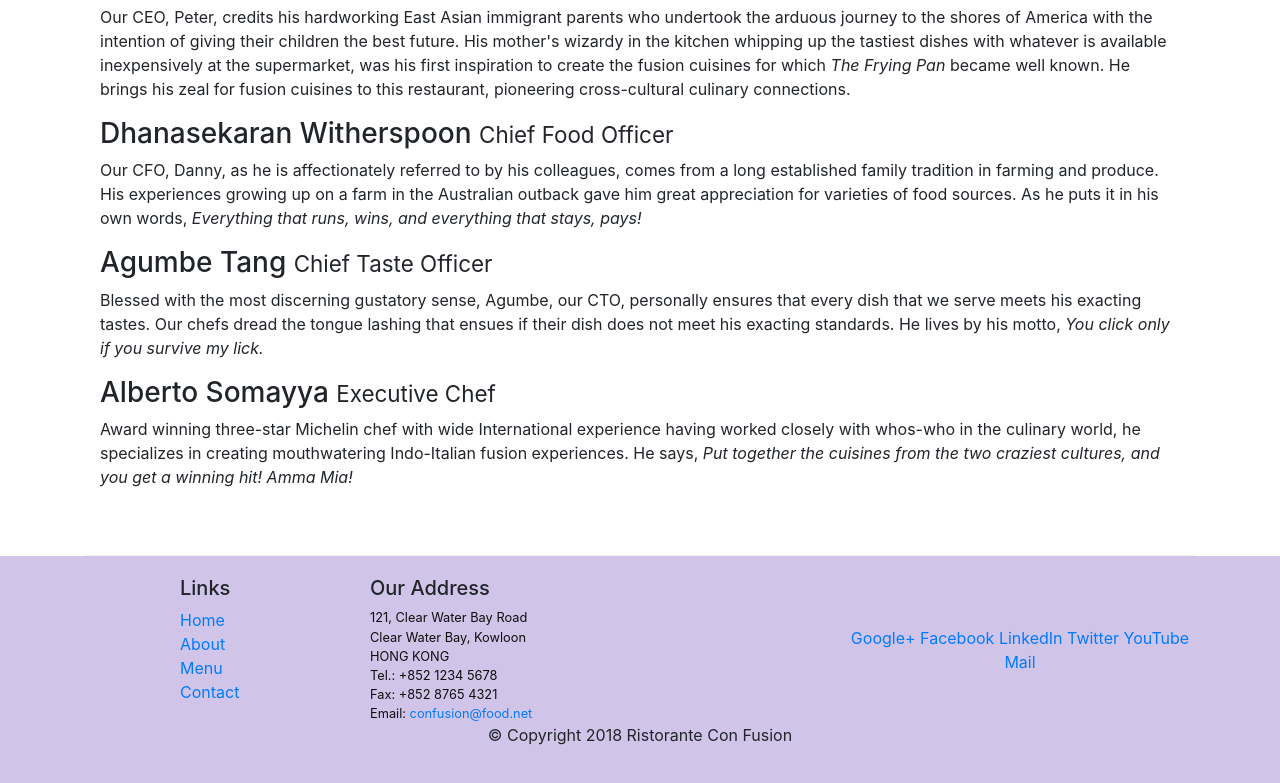
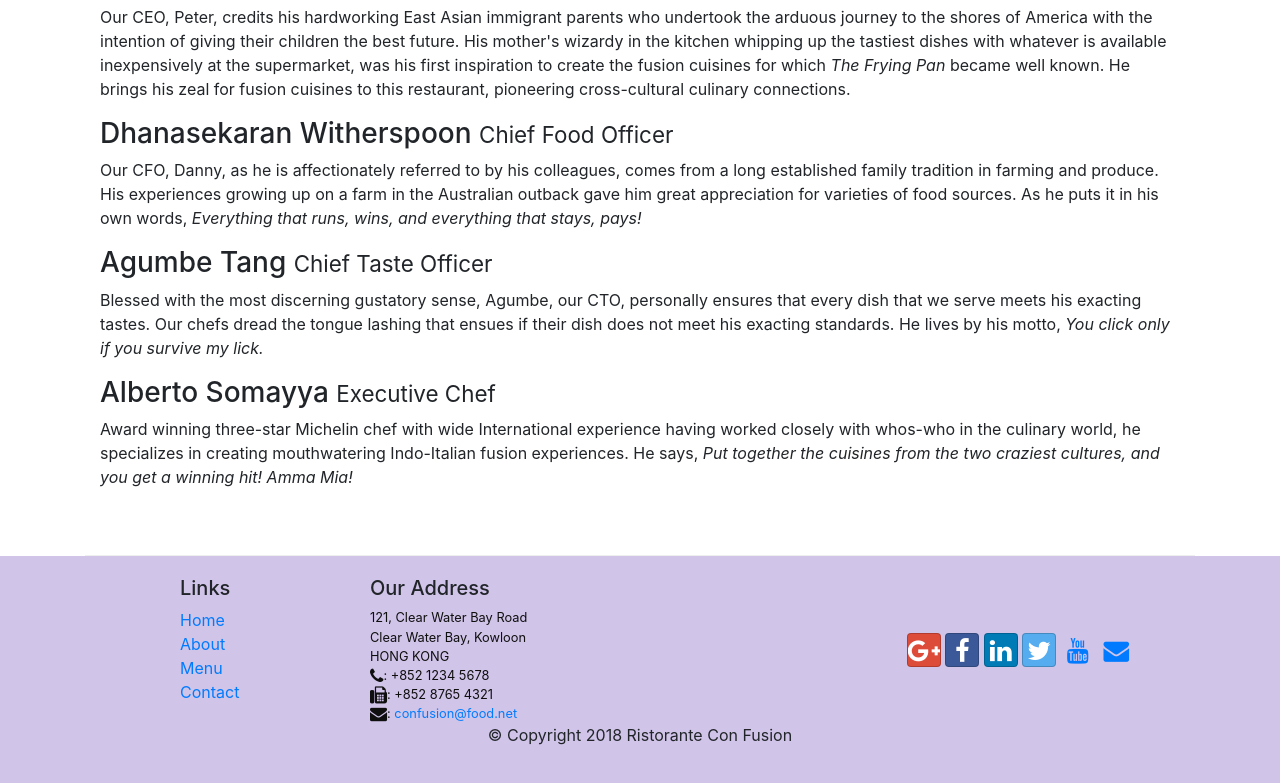
Before and after one commit to prerna-agg/bootstrap, a website: page aboutus.html in a window 1280 px wide. Shown: the part 974-1757 px from the top of the page. Drawn offline with nearby package versions, Linux system fonts and the light colour scheme.

Commit message:
icon fonts

```diff
--- a/aboutus.html
+++ b/aboutus.html
@@ -9,6 +9,8 @@
 
     <!-- Bootstrap CSS -->
     <link rel="stylesheet" href="node_modules/bootstrap/dist/css/bootstrap.min.css">
+    <link rel="stylesheet" href="node_modules/font-awesome/css/font-awesome.min.css">
+    <link rel="stylesheet" href="node_modules/bootstrap-social/bootstrap-social.css">
     <link rel="stylesheet" href="css/styles.css">
     <title>Ristorante Con Fusion: About Us</title>
 
@@ -30,22 +32,22 @@
                 <ul class="navbar-nav mr-auto ">
                     <li class="nav-item">
                         <a class="nav-link" href="./index.html">
-                                Home
+                            <span class="fa fa-home fa-lg"></span> Home
                         </a>
                     </li>
                     <li class="nav-item active">
                         <a class="nav-link" href="./aboutus.html">
-                                About
+                            <span class="fa fa-info fa-lg"></span> About
                         </a>
                     </li>
                     <li class="nav-item">
                         <a class="nav-link" href="#">
-                                Menu
+                            <span class="fa fa-list fa-lg"></span> Menu
                         </a>
                     </li>
                     <li class="nav-item">
                         <a class="nav-link" href="#">
-                                Contact
+                            <span class="fa fa-address-card fa-lg"></span> Contact
                         </a>
                     </li>
                 </ul>
@@ -57,7 +59,8 @@
             <div class="row row-header">
                 <div class="col-12 col-sm-8">
                     <h1>Ristorante con Fusion</h1>
-                    <p>We take inspiration from the World's best cuisines, and create a unique fusion experience. Our lipsmacking creations will tickle your culinary senses!</p>
+                    <p>We take inspiration from the World's best cuisines, and create a unique fusion experience. Our
+                        lipsmacking creations will tickle your culinary senses!</p>
                 </div>
                 <div class="col-12 col-sm">
                 </div>
@@ -80,8 +83,13 @@
         <div class="row row-content">
             <div class="col-12 col-sm-6">
                 <h2>Our History</h2>
-                <p>Started in 2010, Ristorante con Fusion quickly established itself as a culinary icon par excellence in Hong Kong. With its unique brand of world fusion cuisine that can be found nowhere else, it enjoys patronage from the A-list clientele in Hong Kong.  Featuring four of the best three-star Michelin chefs in the world, you never know what will arrive on your plate the next time you visit us.</p>
-                <p>The restaurant traces its humble beginnings to <em>The Frying Pan</em>, a successful chain started by our CEO, Mr. Peter Pan, that featured for the first time the world's best cuisines in a pan.</p>
+                <p>Started in 2010, Ristorante con Fusion quickly established itself as a culinary icon par excellence
+                    in Hong Kong. With its unique brand of world fusion cuisine that can be found nowhere else, it
+                    enjoys patronage from the A-list clientele in Hong Kong. Featuring four of the best three-star
+                    Michelin chefs in the world, you never know what will arrive on your plate the next time you visit
+                    us.</p>
+                <p>The restaurant traces its humble beginnings to <em>The Frying Pan</em>, a successful chain started by
+                    our CEO, Mr. Peter Pan, that featured for the first time the world's best cuisines in a pan.</p>
             </div>
             <div class="col col-sm">
 
@@ -93,13 +101,27 @@
             <div class="col">
                 <h2>Corporate Leadership</h2>
                 <h3>Peter Pan <small>Chief Epicurious Officer</small></h3>
-                <p class="d-none d-sm-block">Our CEO, Peter, credits his hardworking East Asian immigrant parents who undertook the arduous journey to the shores of America with the intention of giving their children the best future. His mother's wizardy in the kitchen whipping up the tastiest dishes with whatever is available inexpensively at the supermarket, was his first inspiration to create the fusion cuisines for which <em>The Frying Pan</em> became well known. He brings his zeal for fusion cuisines to this restaurant, pioneering cross-cultural culinary connections.</p>
+                <p class="d-none d-sm-block">Our CEO, Peter, credits his hardworking East Asian immigrant parents who
+                    undertook the arduous journey to the shores of America with the intention of giving their children
+                    the best future. His mother's wizardy in the kitchen whipping up the tastiest dishes with whatever
+                    is available inexpensively at the supermarket, was his first inspiration to create the fusion
+                    cuisines for which <em>The Frying Pan</em> became well known. He brings his zeal for fusion cuisines
+                    to this restaurant, pioneering cross-cultural culinary connections.</p>
                 <h3>Dhanasekaran Witherspoon <small>Chief Food Officer</small></h3>
-                <p class="d-none d-sm-block">Our CFO, Danny, as he is affectionately referred to by his colleagues, comes from a long established family tradition in farming and produce. His experiences growing up on a farm in the Australian outback gave him great appreciation for varieties of food sources. As he puts it in his own words, <em>Everything that runs, wins, and everything that stays, pays!</em></p>
+                <p class="d-none d-sm-block">Our CFO, Danny, as he is affectionately referred to by his colleagues,
+                    comes from a long established family tradition in farming and produce. His experiences growing up on
+                    a farm in the Australian outback gave him great appreciation for varieties of food sources. As he
+                    puts it in his own words, <em>Everything that runs, wins, and everything that stays, pays!</em></p>
                 <h3>Agumbe Tang <small>Chief Taste Officer</small></h3>
-                <p class="d-none d-sm-block">Blessed with the most discerning gustatory sense, Agumbe, our CTO, personally ensures that every dish that we serve meets his exacting tastes. Our chefs dread the tongue lashing that ensues if their dish does not meet his exacting standards. He lives by his motto, <em>You click only if you survive my lick.</em></p>
+                <p class="d-none d-sm-block">Blessed with the most discerning gustatory sense, Agumbe, our CTO,
+                    personally ensures that every dish that we serve meets his exacting tastes. Our chefs dread the
+                    tongue lashing that ensues if their dish does not meet his exacting standards. He lives by his
+                    motto, <em>You click only if you survive my lick.</em></p>
                 <h3>Alberto Somayya <small>Executive Chef</small></h3>
-                <p class="d-none d-sm-block">Award winning three-star Michelin chef with wide International experience having worked closely with whos-who in the culinary world, he specializes in creating mouthwatering Indo-Italian fusion experiences. He says, <em>Put together the cuisines from the two craziest cultures, and you get a winning hit! Amma Mia!</em></p>
+                <p class="d-none d-sm-block">Award winning three-star Michelin chef with wide International experience
+                    having worked closely with whos-who in the culinary world, he specializes in creating mouthwatering
+                    Indo-Italian fusion experiences. He says, <em>Put together the cuisines from the two craziest
+                        cultures, and you get a winning hit! Amma Mia!</em></p>
             </div>
         </div>
 
@@ -123,19 +145,31 @@
                         121, Clear Water Bay Road<br>
                         Clear Water Bay, Kowloon<br>
                         HONG KONG<br>
-		              Tel.: +852 1234 5678<br>
-		              Fax: +852 8765 4321<br>
-		              Email: <a href="mailto:confusion@food.net">confusion@food.net</a>
+                        <i class="fa fa-phone fa-lg"></i>: +852 1234 5678<br>
+                        <i class="fa fa-fax fa-lg"></i>: +852 8765 4321<br>
+                        <i class="fa fa-envelope fa-lg"></i>: <a href="mailto:confusion@food.net">confusion@food.net</a>
                     </address>
                 </div>
                 <div class="col-12 col-sm-4 align-self-center">
                     <div class="text-center">
-                        <a href="http://google.com/+">Google+</a>
-                        <a href="http://www.facebook.com/profile.php?id=">Facebook</a>
-                        <a href="http://www.linkedin.com/in/">LinkedIn</a>
-                        <a href="http://twitter.com/">Twitter</a>
-                        <a href="http://youtube.com/">YouTube</a>
-                        <a href="mailto:">Mail</a>
+                        <a class="btn btn-social-icon btn-google" href="http://google.com/+">
+                            <i class="fa fa-google-plus fa-lg"></i>
+                        </a>
+                        <a class="btn btn-social-icon btn-facebook" href="http://www.facebook.com/profile.php?id=">
+                            <i class="fa fa-facebook fa-lg"></i>
+                        </a>
+                        <a class="btn btn-social-icon btn-linkedin" href="http://www.linkedin.com/in/">
+                            <i class="fa fa-linkedin fa-lg"></i>
+                        </a>
+                        <a class="btn btn-social-icon btn-twitter" href="http://twitter.com/">
+                            <i class="fa fa-twitter fa-lg"></i>
+                        </a>
+                        <a class="btn btn-social-icon btn-youtube" href="http://youtube.com/">
+                            <i class="fa fa-youtube fa-lg"></i>
+                        </a>
+                        <a class="btn btn-social-icon" href="mailto:">
+                            <i class="fa fa-envelope fa-lg"></i>
+                        </a>
                     </div>
                 </div>
             </div>
--- a/package.json
+++ b/package.json
@@ -11,6 +11,8 @@
   "author": "",
   "license": "ISC",
   "devDependencies": {
+    "bootstrap-social": "5.1.1",
+    "font-awesome": "4.7.0",
     "lite-server": "^2.3.0"
   },
   "dependencies": {
```
Also changed, not shown: index.html (+30 -17 lines), 1 other file. Lines whose indentation alone changed are shown as unchanged.
